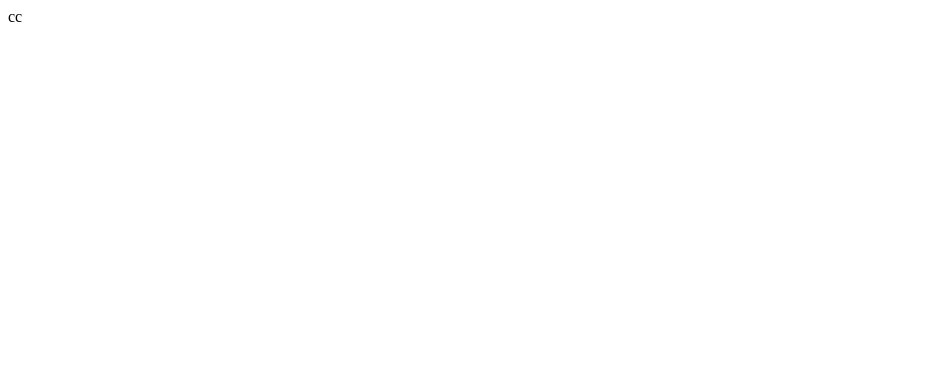
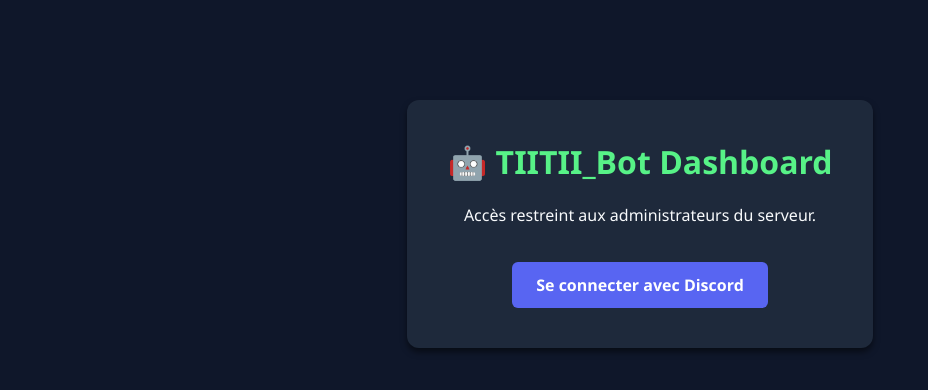
Before and after one commit to TIITIIGroz/TIITII_Bot, a website: page dashboard/views/index.html in a window 1280 px wide. Shown: the whole page, without its empty margins (0-928 px from the left). Drawn offline with Linux system fonts and the light colour scheme.

Commit message:
Update index.html

```diff
--- a/dashboard/views/index.html
+++ b/dashboard/views/index.html
@@ -1 +1,16 @@
-cc
+<!DOCTYPE html>
+<html lang="fr">
+<head>
+    <meta charset="UTF-8">
+    <title>TIITII_Bot - Connexion</title>
+    <!-- Redirection automatique si le navigateur gère, ou simple page de login -->
+    <link rel="stylesheet" href="/style.css">
+</head>
+<body class="login-body">
+    <div class="login-card">
+        <h1>🤖 TIITII_Bot Dashboard</h1>
+        <p>Accès restreint aux administrateurs du serveur.</p>
+        <a href="/auth/discord" class="btn-discord">Se connecter avec Discord</a>
+    </div>
+</body>
+</html>
```
